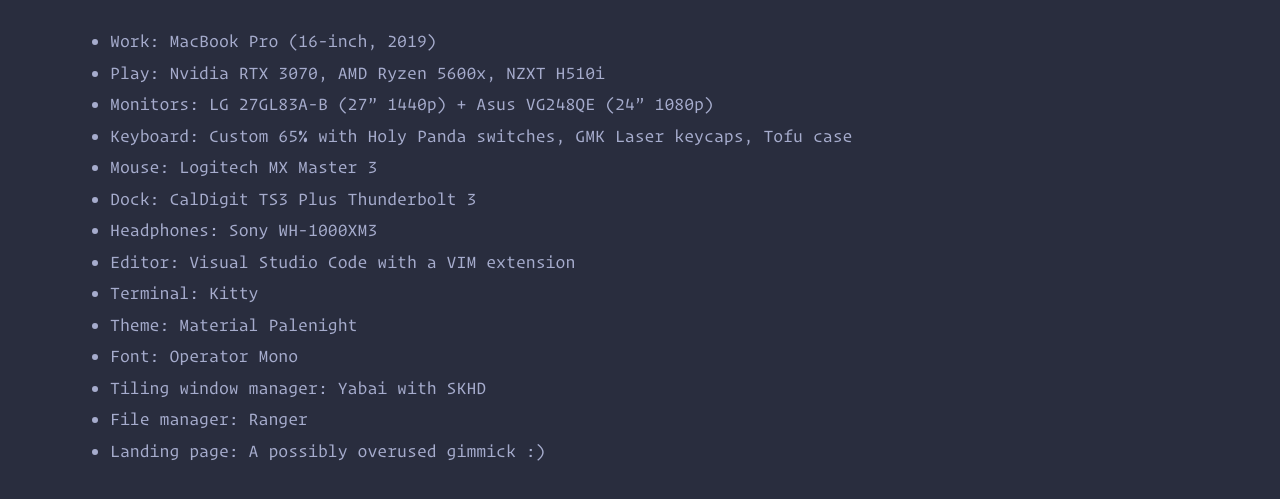
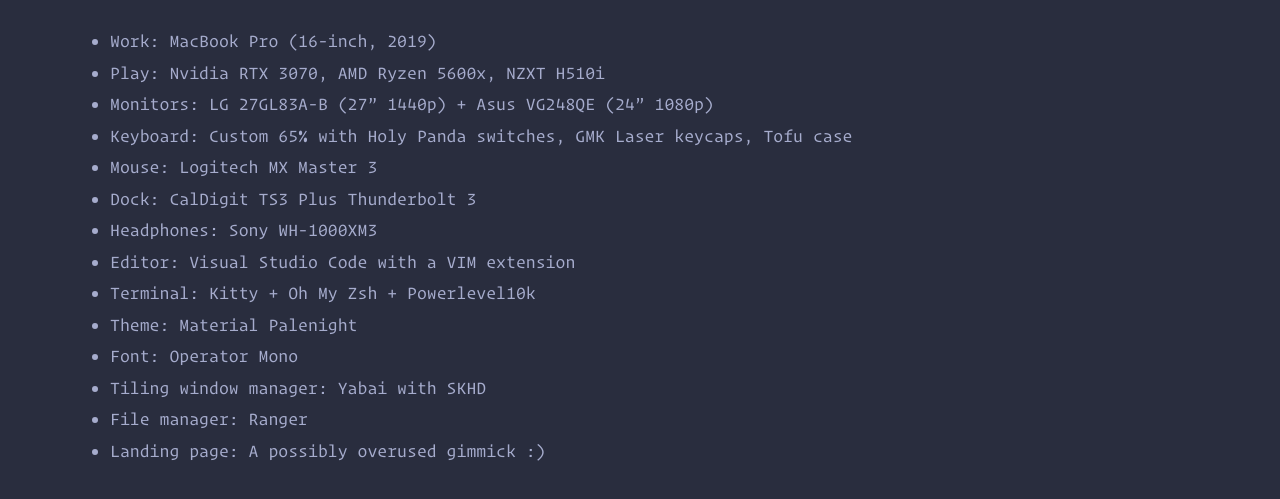
Before and after one commit to devnguy/devnguy, a Gatsby site: page /uses in a window 1280 px wide. Shown: the part 170-669 px from the top of the page. Built offline with nearby package versions, Linux system fonts and the light colour scheme; Gatsby itself is replaced by a stand-in of ours.

Commit message:
update terminal info

```diff
--- a/src/pages/uses.tsx
+++ b/src/pages/uses.tsx
@@ -15,7 +15,7 @@
       <li>Dock: CalDigit TS3 Plus Thunderbolt 3</li>
       <li>Headphones: Sony WH-1000XM3</li>
       <li>Editor: Visual Studio Code with a VIM extension</li>
-      <li>Terminal: Kitty</li>
+      <li>Terminal: Kitty + Oh My Zsh + Powerlevel10k</li>
       <li>Theme: Material Palenight</li>
       <li>Font: Operator Mono</li>
       <li>Tiling window manager: Yabai with SKHD</li>
```
